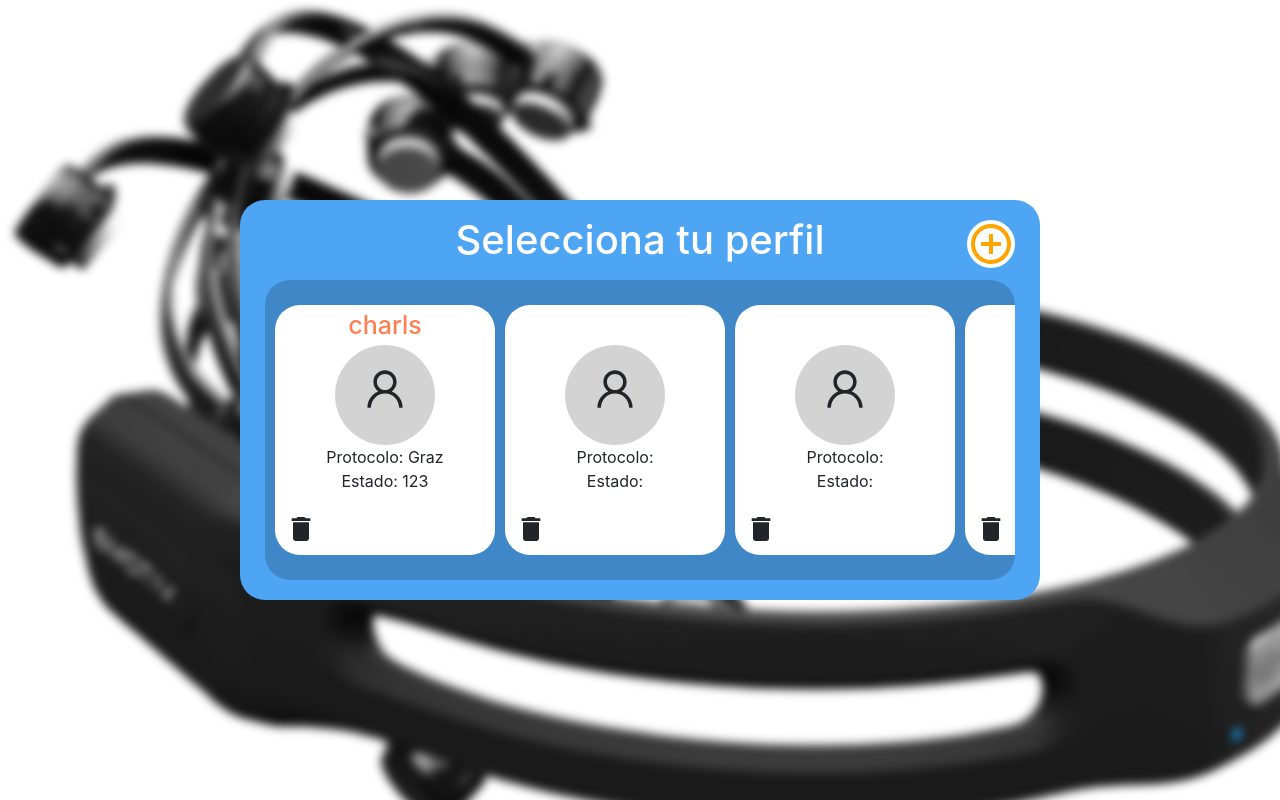
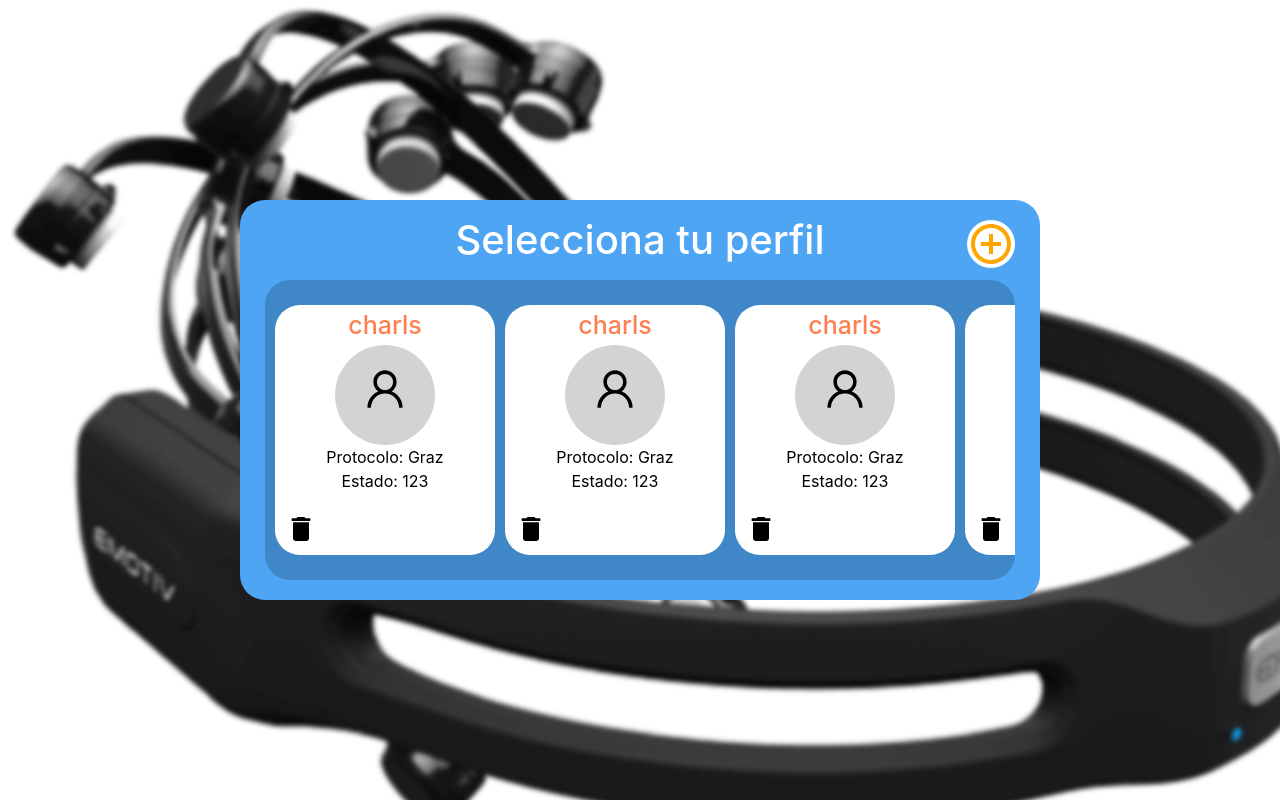
Before and after one commit to MVasquez95/React, a React (Create React App) app: page / in a window 1280 px wide. Built offline with nearby package versions, Linux system fonts and the light colour scheme.

Commit message:
Picker without comment

```diff
--- /dev/null
+++ b/src/BackGroundImage.js
@@ -0,0 +1,33 @@
+import React, { Component } from 'react';
+import epoc from './images/epoc.png'
+
+class BackGroundImage extends Component {
+  render() {
+    return (
+      <div style={{
+        backgroundColor: "white",
+        width: "100%",
+        height: "100%",
+        //
+        position: "fixed",
+        top: "0",
+        left: "0",
+        //
+        filter: "blur(2px)",
+        zIndex: "-1"
+      }}>
+        <img src={epoc} alt="Fuente: emotiv.com" style={{
+          position: "absolute",
+          top: "30%",
+          left: "30%",
+          //
+          bottom: "25%",
+          right: "25%",
+          transform: "scale(2.3)"
+        }}/>
+      </div>
+    );
+  }
+}
+
+export default BackGroundImage;
--- a/src/components/Login.js
+++ b/src/components/Login.js
@@ -1,11 +1,13 @@
 import React, { Component } from 'react';
 import '../App.css';
 import { users } from '../users.json';
-import UserForm from './UserForm';
-import { Link } from 'react-router-dom';
+// import { Link } from 'react-router-dom';
+
+// import UserForm from './UserForm';
+
 import Modal from 'react-modal';
-import Picker from '../profile/Picker';
-import epoc from '../images/epoc.png'
+import ProfilePicker from '../profile/ProfilePicker';
+import BackgroundImage from '../BackGroundImage';
 
 Modal.setAppElement()
 
@@ -47,91 +49,80 @@ class Login extends Component {
 
 
   render() {
-    const users = this.state.users.map((user, i) => {
-      return (
-        <div className="col-md-4" key={i}>
-          <div className="card mt-4">
-            <div className="card-header">
-              <h3>{user.id}</h3>
-              <span className="badge badge-pill badge-danger ml-2">
-                Estado: {user.state}
-              </span>
-            </div>
-            <div className="card-body">
-              <p>Protocolo de entrenamiento: {user.protocol}</p>
-            </div>
-
-            <div className="card-footer">
-              <Link to="/home">
-                <button className="btn btn-primary">
-                  Seleccionar
-                                </button>
-              </Link>
-              <button className="btn btn-danger" onClick={this.handleRemoveUser.bind(this, i)}>
-                Eliminar
-                            </button>
-            </div>
-          </div>
-        </div>
-      )
-    })
-    return (
+     return (
       <div className="App">
-        {/* <nav class="navbar navbar-dark bg-dark">
-          <button onClick={this.openModal} className="btn btn-primary">
-            Agregar Usuario
-          </button>
-          <Modal
-
-            isOpen={this.state.modalIsOpen}
-            onRequestClose={this.closeModal}
-            size="lg"
-            aria-labelledby="contained-modal-title-vcenter"
-            centered
-          >
-            <UserForm onAddUser={this.handleAddUser} />
-            <button onClick={this.closeModal} className="btn btn-danger" >
-              Cerrar
-            </button>
-          </Modal>
-        </nav> */}
-        <div style={{
-          backgroundColor: "white",
-          width: "100%",
-          height: "100%",
-
-          position: "fixed",
-          top: "0",
-          left: "0",
-
-          filter: "blur(5px)",
-          zIndex: "-1"
-        }}>
-          <img src={epoc} alt="Fuente: emotiv.com" style={{
-            // margin: "0 auto",
-
-            position: "absolute",
-            top: "30%",
-            left: "30%",
-
-            bottom: "25%",
-            right: "25%",
-            transform: "scale(2.3)"
-          }}/>
-        </div>
-        <Picker />
-        {/* <div className="container">
-          <div className="row mt-4">
-            <div className="col-md-9">
-              <div className="row">
-                {users}
-              </div>
-            </div>
-          </div>
-        </div> */}
+        <BackgroundImage />
+        <ProfilePicker />
       </div>
     );
   }
 }
 
 export default Login;
+
+
+
+// render() {
+//   const users = this.state.users.map((user, i) => {
+//     return (
+//       <div className="col-md-4" key={i}>
+//         <div className="card mt-4">
+//           <div className="card-header">
+//             <h3>{user.id}</h3>
+//             <span className="badge badge-pill badge-danger ml-2">
+//               Estado: {user.state}
+//             </span>
+//           </div>
+//           <div className="card-body">
+//             <p>Protocolo de entrenamiento: {user.protocol}</p>
+//           </div>
+
+//           <div className="card-footer">
+//             <Link to="/home">
+//               <button className="btn btn-primary">
+//                 Seleccionar
+//                               </button>
+//             </Link>
+//             <button className="btn btn-danger" onClick={this.handleRemoveUser.bind(this, i)}>
+//               Eliminar
+//                           </button>
+//           </div>
+//         </div>
+//       </div>
+//     )
+//   })
+//   return (
+//     <div className="App">
+//       {/* <nav class="navbar navbar-dark bg-dark">
+//         <button onClick={this.openModal} className="btn btn-primary">
+//           Agregar Usuario
+//         </button>
+//         <Modal
+
+//           isOpen={this.state.modalIsOpen}
+//           onRequestClose={this.closeModal}
+//           size="lg"
+//           aria-labelledby="contained-modal-title-vcenter"
+//           centered
+//         >
+//           <UserForm onAddUser={this.handleAddUser} />
+//           <button onClick={this.closeModal} className="btn btn-danger" >
+//             Cerrar
+//           </button>
+//         </Modal>
+//       </nav> */}
+//       <BackgroundImage />
+//       <ProfilePicker />
+//       {/* <div className="container">
+//         <div className="row mt-4">
+//           <div className="col-md-9">
+//             <div className="row">
+//               {users}
+//             </div>
+//           </div>
+//         </div>
+//       </div> */}
+//     </div>
+//   );
+// }
+// }
--- /dev/null
+++ b/src/profile/NewProfileCard.css
@@ -0,0 +1,82 @@
+.new-profile-card {
+  /* Box Model */
+  height: 250px;
+  width: 220px;
+  border-radius: 25px;
+  margin-top: 5px;
+  margin-left: -110px;
+  background-color:white;
+  box-sizing: border-box;
+
+  /* Positioning */
+  position: absolute;
+
+  /* Display */
+  left: 50%;
+  text-align: center;
+  /* display: inline-block; */
+
+  box-shadow: 0 2px 8px 0 rgba(0, 0, 0, 0.2), 0 6px 20px 0 rgba(0, 0, 0, 0.19);
+}
+
+.new-profile-card h1 {
+  font-size: 25px;
+  color: coral;
+  margin: 5px;
+}
+
+.new-profile-card p {
+  margin: 0;
+}
+
+.new-profile-card input {
+  margin: 10px 10px 10px 10px;
+  box-sizing: border-box;
+
+  -webkit-appearance: none;
+  border: 0;
+  font-family: inherit;
+  height: 40px;
+  font-size: 16px;
+  font-weight: 500;
+  border-bottom: 2px solid #C8CCD4;
+  background: none;
+  border-radius: 0;
+  color: #223254;
+  transition: all .15s ease;
+  /* &:hover
+    background: rgba(#223254,.03);
+  &:not(:placeholder-shown);
+    + span;
+      color #5A667F;
+      transform: translateY(-26px) scale(.75);
+  &:focus;
+    background: none;
+    outline: none;
+    + span;
+      color #0077FF;
+      transform: translateY(-26px) scale(.75);
+      + .border;
+          transform: scaleX(1); */
+}
+
+input:hover {
+  background: rgba(0, 0, 0, 0.1);
+}
+
+input:focus {
+  background: none;
+  outline: none;
+  color: black;
+  transform: translateY(-26px) scale(.75);
+  transform: scaleX(1);
+}
+
+.profile-image {
+  border-radius: 50%;
+  width: 100px;
+  height: 100px;
+  background-color:lightgray;
+  display: inline-block;
+  padding-top: 20px;
+}
--- /dev/null
+++ b/src/profile/NewProfileCard.js
@@ -0,0 +1,40 @@
+import React, { Component } from 'react';
+import { AiOutlineUser } from "react-icons/ai";
+import '../App.css';
+import './NewProfileCard.css';
+
+class NewProfileCard extends Component {
+  state = {
+    userid: '',
+    protocol: '',
+    state: ''
+  }
+
+  componentDidMount = () => {
+    let { user } = this.props;
+    if (!user) return;
+    this.setState({
+      userid: user.userid,
+      protocol: user.protocol,
+      state: user.state
+    })
+  }
+
+  // this.props.returnToList()
+
+  render() {
+    return (
+      <div className="new-profile-card">
+        <h1>Nuevo usuario</h1>
+        <div className="profile-image">
+          <AiOutlineUser size="3em"/>
+        </div>
+        <br />
+        <input type="text" name="fname" />
+        <div>agregar</div>
+      </div>
+    )
+  }
+}
+
+export default NewProfileCard;
--- a/src/profile/Picker.js
+++ /dev/null
@@ -1,72 +0,0 @@
-import React, { Component } from 'react';
-import '../App.css';
-import './Picker.css';
-import ProfileCard from './ProfileCard';
-import { MdAddCircleOutline } from "react-icons/md";
-
-class Picker extends Component {
-
-  componentDidMount = () => {
-    // console.log("asdasds")
-    // window.addEventListener('scroll', this.handleScroll, true);
-    const el = document.querySelector(".outer-border")
-    console.log(el)
-    el.onwheel = this.handleScroll
-  }
-
-  componentWillUnmount() {
-    // window.removeEventListener('scroll', this.handleScroll);
-  }
-
-  handleScroll(e) {
-    console.log("why")
-    e.preventDefault()
-    // console.log(e.deltaX)
-    // console.log(e.deltaY)
-    const inn = document.querySelector(".inner-border")
-    inn.scrollLeft += (e.deltaY / 5)
-    // window.scrollX = window.scrollY;
-  }
-
-  // componentDidMount = () => {
-  //   call API
-  //   state.profiles
-  // }
-
-  render() {
-    // profiles.map state.profiles
-    // profiles = [<Profile />]
-    let user = {
-      userid: 'charls',
-      protocol: 'Graz',
-      state: '123',
-    }
-    return (
-      <div className="outer-border">
-        <h1>Selecciona tu perfil</h1>
-        {/* <IconContext.Provider value={{ className: 'react-icons' }} />
-        {
-          // button add
-        } */}
-        <div className="add-button">
-          < MdAddCircleOutline size="3em" color="orange"/>
-        </div>
-
-        <div className="inner-border">
-          <ProfileCard user={user}/>
-          <ProfileCard />
-          <ProfileCard />
-          <ProfileCard />
-          <ProfileCard />
-          <ProfileCard />
-          <ProfileCard />
-          <ProfileCard />
-          <ProfileCard />
-          <ProfileCard />
-        </div>
-      </div>
-    )
-  }
-}
-
-export default Picker;
--- a/src/profile/ProfileCard.js
+++ b/src/profile/ProfileCard.js
@@ -3,6 +3,7 @@ import { MdDelete } from "react-icons/md";
 import { AiOutlineUser } from "react-icons/ai";
 import '../App.css';
 import './ProfileCard.css';
+import { Link } from 'react-router-dom';
 
 class ProfileCard extends Component {
   state = {
@@ -21,19 +22,33 @@ class ProfileCard extends Component {
     })
   }
 
+  loginUser = () =>  {
+    console.log("lets log this mothafacka")
+    console.log(this.state.userid)
+    console.log(this.state.protocol)
+  }
+
+  deleteUser = (e) => {
+    e.preventDefault();
+    e.stopPropagation();
+    console.log("lets delete this mothafacka")
+  }
+
   render() {
     return (
-      <div className="profile-card">
+      <Link to="/home" style={{ textDecoration: 'none', color: 'black' }}>
+        <div className="profile-card" onClick={this.loginUser}>
           <h1>{this.state.userid  || <br/> }</h1>
           <div className="profile-image">
             <AiOutlineUser size="3em"/>
           </div>
           <p>Protocolo: {this.state.protocol}</p>
           <p>Estado: {this.state.state}</p>
-        <div className="delete-button">
+          <div className="delete-button" onClick={this.deleteUser}>
             < MdDelete size="2em" />
           </div>
         </div>
+      </Link>
     )
   }
 }
--- a/src/profile/Picker.css
+++ b/src/profile/ProfilePicker.css
@@ -9,9 +9,7 @@
   /* Positioning */
   position: fixed;
   top: 25%;
-  /* left: 25%; */
   left: 50%;
-  /* box-sizing: border-box; */
 }
 
 .outer-border h1 {
@@ -35,8 +33,6 @@
 
   /* Display */
   white-space: nowrap;
-  /* display: flex;
-  flex-wrap: nowrap; */
   overflow-x: auto;
   overflow-y: hidden;
 }
--- /dev/null
+++ b/src/profile/ProfilePicker.js
@@ -0,0 +1,79 @@
+import React, { Component } from 'react';
+
+import '../App.css';
+import './ProfilePicker.css';
+
+import { MdAddCircleOutline } from "react-icons/md";
+import { GiCancel } from "react-icons/gi";
+
+import NewProfileCard from './NewProfileCard';
+import ProfileCard from './ProfileCard';
+
+class Picker extends Component {
+  state = {
+    mode: "list"
+  }
+
+  componentDidMount = () => {
+    //   call API
+    //   state.profiles
+    const ob = document.querySelector(".outer-border")
+    ob.onwheel = this.handleScroll
+  }
+
+  handleScroll(e) {
+    e.preventDefault()
+    const inn = document.querySelector(".inner-border")
+    inn.scrollLeft += (e.deltaY / 5)
+  }
+
+  render() {
+    let users = [
+      { userid: 'charls', protocol: 'Graz', state: '123' },
+      { userid: 'charls', protocol: 'Graz', state: '123' },
+      { userid: 'charls', protocol: 'Graz', state: '123' },
+      { userid: 'charls', protocol: 'Graz', state: '123' },
+      { userid: 'charls', protocol: 'Graz', state: '123' },
+      { userid: 'charls', protocol: 'Graz', state: '123' },
+      { userid: 'charls', protocol: 'Graz', state: '123' },
+      { userid: 'charls', protocol: 'Graz', state: '123' },
+      { userid: 'charls', protocol: 'Graz', state: '123' },
+      { userid: 'charls', protocol: 'Graz', state: '123' },
+      { userid: 'charls', protocol: 'Graz', state: '123' },
+    ]
+
+    let profiles = users.map((u,i) => <ProfileCard key={i} user={u} />)
+
+    let list = (
+      <div className="outer-border">
+        <h1>Selecciona tu perfil</h1>
+        <div className="add-button" onClick={() => this.setState({ mode: "add" })}>
+          < MdAddCircleOutline size="3em" color="orange" />
+        </div>
+        <div className="inner-border">
+          {profiles}
+        </div>
+      </div>
+    )
+
+    let add = (
+      <div className="outer-border">
+        <h1>Elige un nombre de usuario</h1>
+        <div className="add-button" onClick={() => this.setState({ mode: "list" })}>
+          < GiCancel size="3em" color="orange" />
+        </div>
+        <div className="inner-border">
+          <NewProfileCard />
+        </div>
+      </div>
+    )
+    return (
+      <div>
+        {this.state.mode === "list" && list}
+        {this.state.mode === "add" && add}
+      </div>
+    )
+  }
+}
+
+export default Picker;
```
Also changed, not shown: src/App.css (+3 -7 lines), src/profile/ProfileCard.css (+0 -13 lines). Lines whose indentation alone changed are shown as unchanged.
